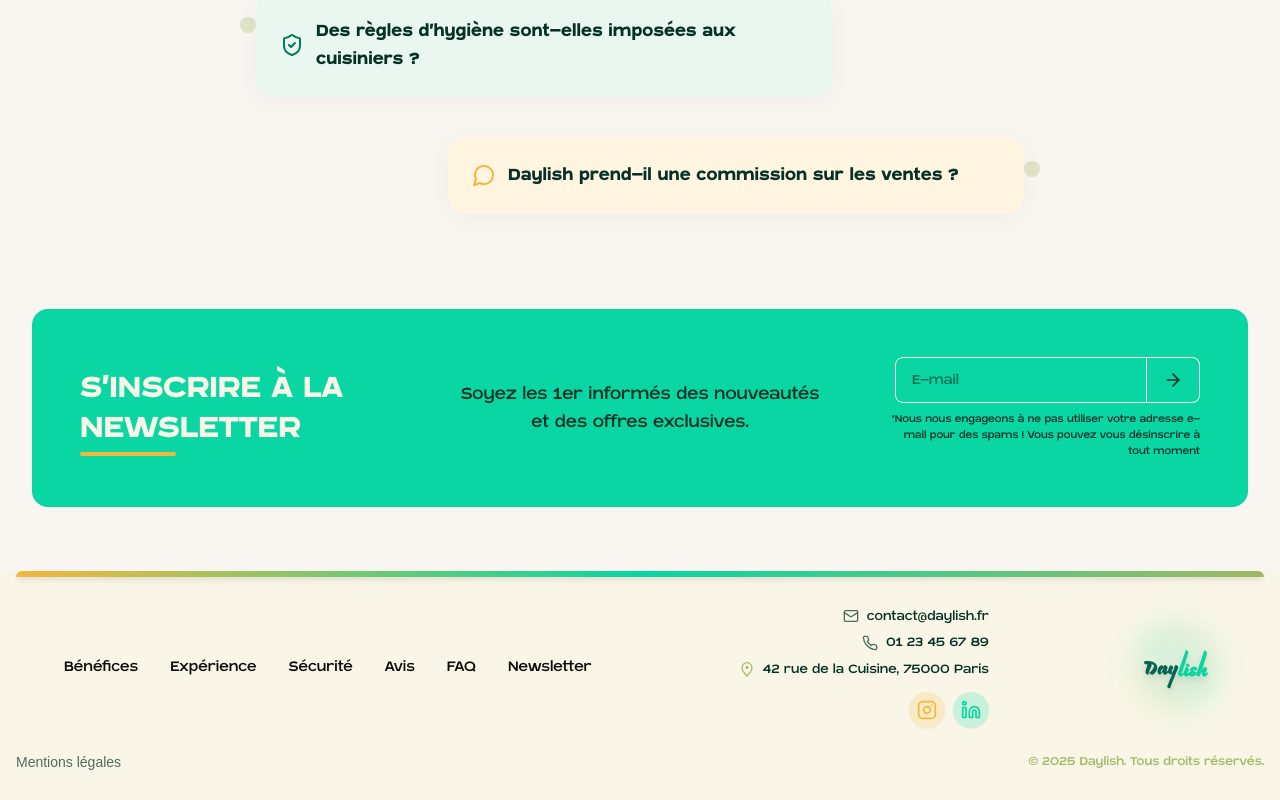
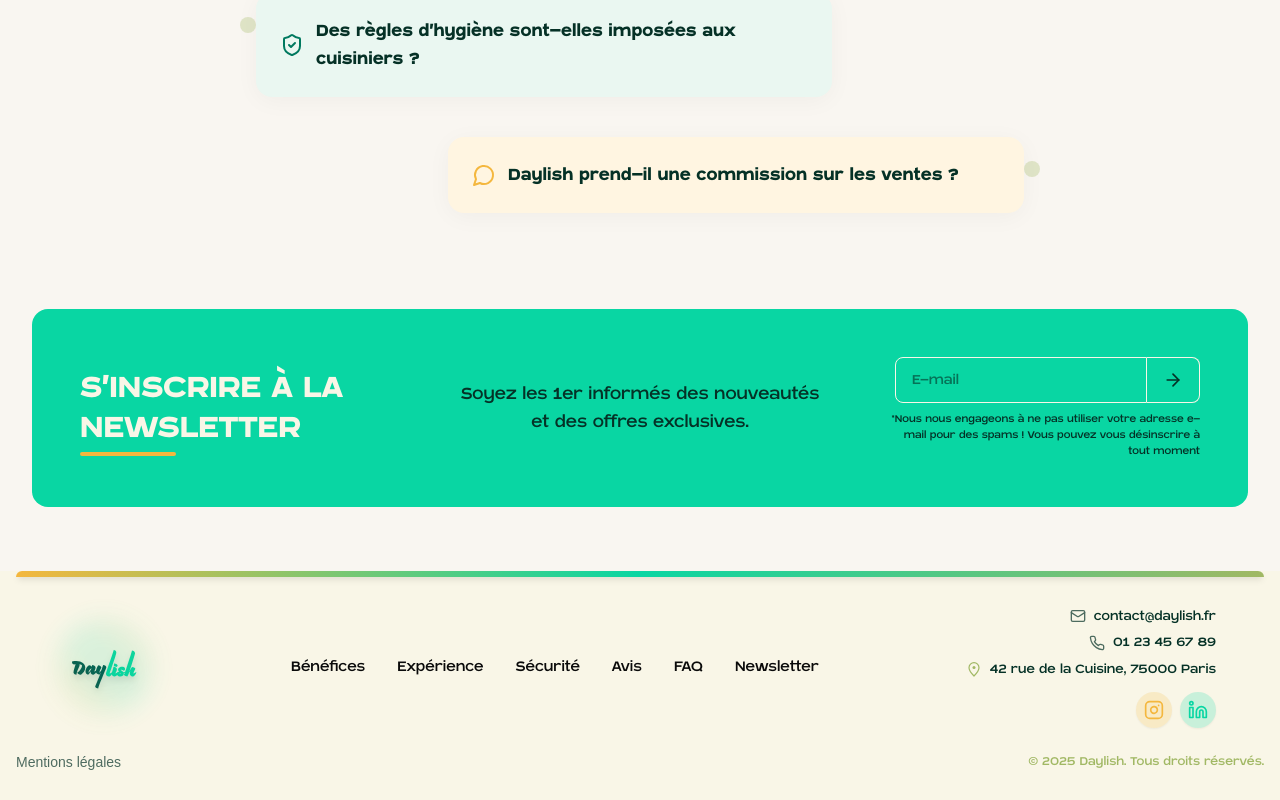
Before and after one commit to aminelaihem/Daylish-landing, a Next.js app: page / in a window 1280 px wide. Shown: the part 4588-5388 px from the top of the page. Built offline with nearby package versions, Linux system fonts and the light colour scheme; a web font is replaced by a local one.

Commit message:
problemes fixées footter

```diff
--- a/components/Footer.tsx
+++ b/components/Footer.tsx
@@ -9,7 +9,7 @@ export function Footer() {
       <div className="w-full h-[6px] bg-gradient-to-r from-[#F4B73E] via-[#09D6A3] to-[#A1B864] rounded-t-xl shadow-md mb-7" />
       <div className="max-w-6xl mx-auto flex flex-col md:flex-row items-center md:items-center justify-between gap-8 md:gap-0">
         {/* Navigation centrale */}
-        <nav className="flex flex-col md:flex-row items-center justify-center gap-2 md:gap-8 text-[17px] font-blatant mb-6 md:mb-0 order-2 md:order-none w-full md:w-auto">
+        <nav className="flex flex-col md:flex-row items-center justify-center gap-2 md:gap-8 text-[17px] font-blatant mb-6 md:mb-0 order-2 md:order-2 w-full md:w-auto">
           <a href="#benefits" className="hover:text-[#F4B73E] transition-colors">Bénéfices</a>
           <a href="#twoways" className="hover:text-[#09D6A3] transition-colors">Expérience</a>
           <a href="#safety" className="hover:text-[#F4B73E] transition-colors">Sécurité</a>
@@ -18,7 +18,7 @@ export function Footer() {
           <a href="#newsletter" className="hover:text-[#09D6A3] transition-colors">Newsletter</a>
         </nav>
         {/* Contact, minimaliste et responsive */}
-        <div className="flex flex-col gap-1 font-blatant text-[15px] text-[#053126] min-w-[180px] items-center md:items-end order-3 md:order-none w-full md:w-auto">
+        <div className="flex flex-col gap-1 font-blatant text-[15px] text-[#053126] min-w-[180px] items-center md:items-end order-3 md:order-3 w-full md:w-auto">
           <span className="flex items-center gap-2 w-full md:w-auto justify-center md:justify-end"><Mail className="w-4 h-4 opacity-70" /><a href="mailto:contact@daylish.fr" className="hover:text-[#F4B73E] transition-colors">contact@daylish.fr</a></span>
           <span className="flex items-center gap-2 w-full md:w-auto justify-center md:justify-end"><Phone className="w-4 h-4 opacity-70" /><a href="tel:0123456789" className="hover:text-[#09D6A3] transition-colors">01 23 45 67 89</a></span>
           <span className="flex items-center gap-2 w-full md:w-auto justify-center md:justify-end"><svg width="16" height="16" fill="none" viewBox="0 0 16 16"><path d="M8 15s5-5.228 5-8.333A5 5 0 1 0 3 6.667C3 9.772 8 15 8 15Z" stroke="#A1B864" strokeWidth="1.2"/><circle cx="8" cy="6.5" r="1.5" fill="#A1B864"/></svg>42 rue de la Cuisine, 75000 Paris</span>
@@ -32,7 +32,7 @@ export function Footer() {
           </div>
         </div>
         {/* Logo Daylish */}
-        <Link href="/" aria-label="Accueil Daylish" className="flex-shrink-0 group md:mb-0 order-1 md:order-none">
+        <Link href="/" aria-label="Accueil Daylish" className="flex-shrink-0 group md:mb-0 order-1 md:order-1">
           <div className="relative w-20 h-20 flex items-center justify-center mx-auto md:mx-0">
             <svg xmlns="http://www.w3.org/2000/svg" viewBox="0 0 241 185" fill="none" className="w-20 h-auto drop-shadow-lg group-hover:scale-105 group-hover:rotate-[-6deg] transition-transform duration-300">
               <path d="M37.125 75.2933C53.9251 75.2933 64.0992 84.7559 64.0992 95.194C64.0992 104.025 57.9963 112.685 51.1055 116.413C50.7772 116.47 50.3832 116.47 50.0549 116.47C45.4604 116.47 40.4082 112.914 39.5545 110.678C48.481 105.917 53.7301 96.2268 54.5838 89.1151C53.7301 87.2233 51.3025 85.4445 46.314 84.8133C46.7737 85.6166 47.102 86.4182 47.102 87.2789C47.102 89.8593 45.92 92.2676 44.6744 94.6202C41.3932 100.814 38.4402 110.104 37.3239 116.47C33.6487 116.413 29.6452 113.431 28.5289 110.391C28.8572 104.714 32.2041 93.0152 34.96 85.215C33.5154 85.4445 32.2698 85.674 30.9565 85.674C26.1649 85.674 24 81.7165 24 78.3328C24 77.7016 24.0657 77.1278 24.197 76.5557C28.0692 75.695 32.3354 75.2933 37.125 75.2933Z" fill="#005248"/>
```
